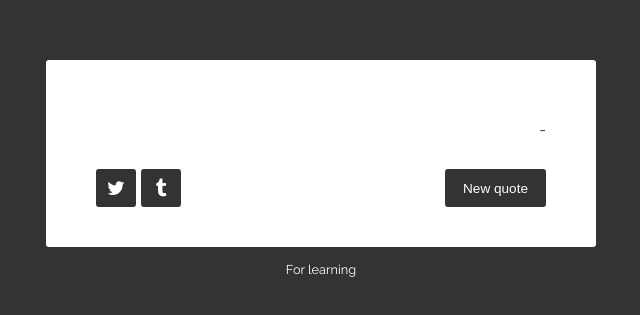
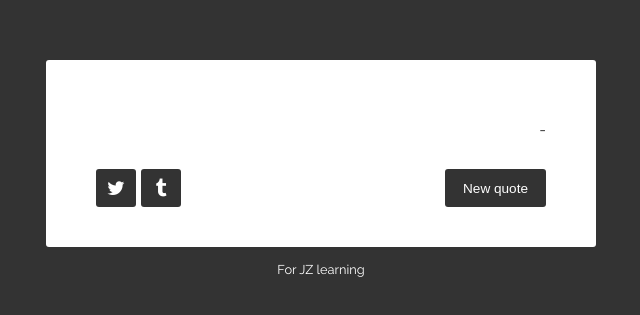
Before and after one commit to zhuyixiangja/Build-a-Random-Quote-Machine, a plain HTML site: page index.html in a window 1280 px wide. Shown: the part 217-532 px from the top of the page, 319-959 px from the left. Drawn offline with nearby package versions, Linux system fonts and the light colour scheme; no server answers.

Commit message:
Update index.html

```diff
--- a/index.html
+++ b/index.html
@@ -34,7 +34,7 @@
           <button class="button" id="new-quote">New quote</button>
         </div>
       </div>
-      <div class="footer">For learning</div>
+      <div class="footer">For JZ learning</div>
     </div>
     <script src="https://cdnjs.cloudflare.com/ajax/libs/jquery/3.7.1/jquery.min.js"></script>
     <script src="https://cdnjs.cloudflare.com/ajax/libs/jqueryui/1.14.1/jquery-ui.min.js"></script>
```
